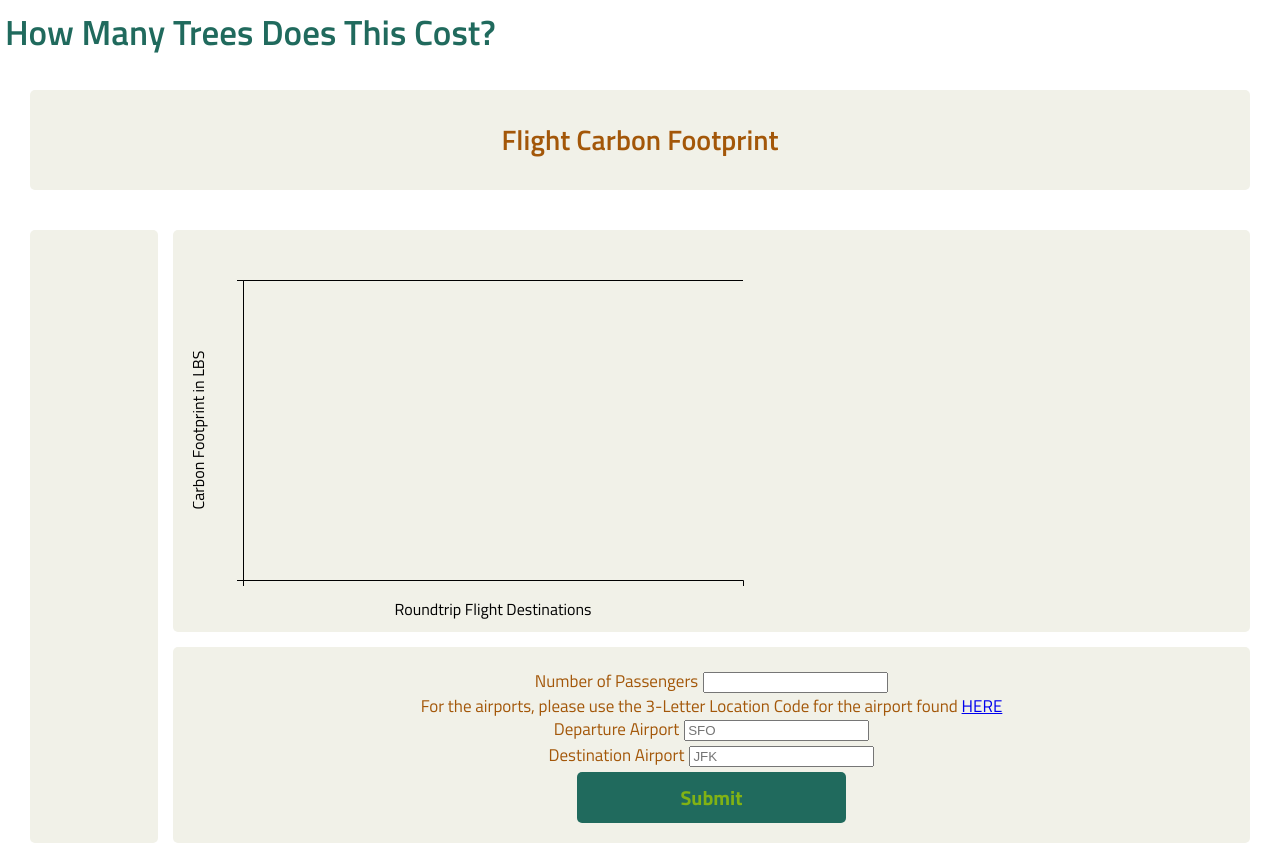
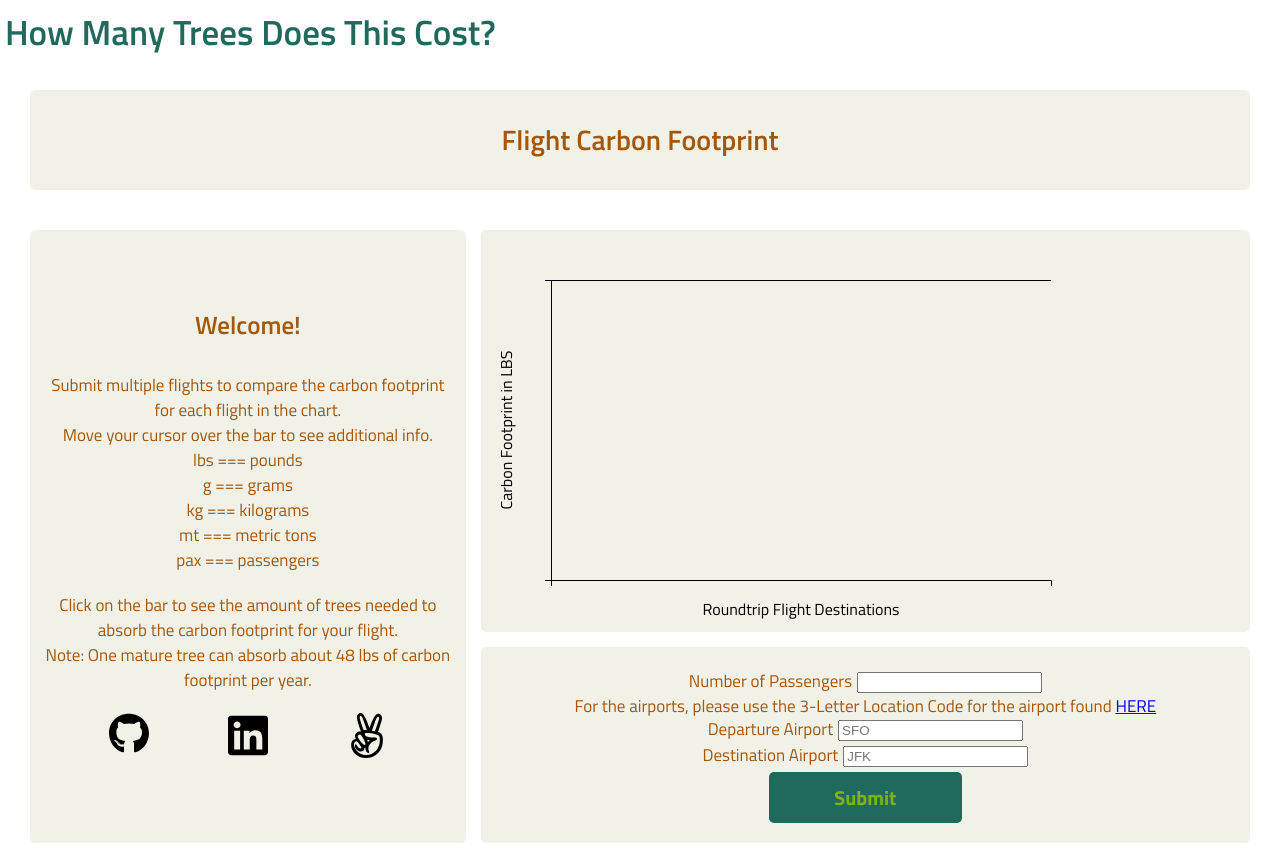
Before and after one commit to adrian-zaragoza/how-many-trees, a website built with webpack: page public/index.html in a window 1280 px wide. Built offline with nearby package versions, Linux system fonts and the light colour scheme.

Commit message:
Add contact links

```diff
--- a/app.js
+++ b/app.js
@@ -1,4 +1,5 @@
 const express = require('express')
+const favicon = require('serve-favicon');
 const app = express()
 const path = require('path')
 const fetch = require('node-fetch')
@@ -7,8 +8,10 @@ const jsonParser = bodyParser.json();
 const sslRootCAs = require('ssl-root-cas')
 sslRootCAs.inject()
 
+app.use(favicon(path.join(__dirname, 'public', 'images', 'favicon.ico')))
+//app.use('/favicon.ico', express.static('public/images/favicon.ico'));
+const PORT = process.env.PORT || 8000; // process.env accesses heroku's environment variables
 
-const PORT = process.env.PORT || 8000; // process.env accesses heroku's environment variables
 
 app.use(express.static('public'))
 
--- a/package.json
+++ b/package.json
@@ -35,6 +35,7 @@
     "node-fetch": "^2.6.1",
     "node-sass": "^5.0.0",
     "sass-loader": "^11.0.1",
+    "serve-favicon": "^2.5.0",
     "ssl-root-cas": "^1.3.1",
     "webpack": "^5.35.1",
     "webpack-cli": "^4.6.0",
--- a/public/index.html
+++ b/public/index.html
@@ -5,10 +5,12 @@
   <meta charset="utf-8">
   <title>How Many Trees Does This Cost?</title>
   <script type="text/javascript" src="./bundle.js"></script>
+  <link rel="icon" href="/public/images/favicon.ico">
   <link rel="stylesheet" href="./stylesheets/reset.css">
   <link rel="preconnect" href="https://fonts.gstatic.com">
   <link href="https://fonts.googleapis.com/css2?family=Titillium+Web:wght@200;300;400;600;700;900&display=swap" rel="stylesheet">
   <link rel="stylesheet" href="./stylesheets/categories.css">
+
 
 </head>
 
@@ -23,7 +25,46 @@
     <h2 class="category-title"></h2>
     </div>
     <div class='main-section'>
-      <aside class="nav-bar"></aside>
+      <aside class="nav-bar">
+        <h1>Welcome!</h1>
+        <p>
+          Submit multiple flights to compare the carbon footprint for each flight in the chart.
+          <br/>
+          Move your cursor over the bar to see additional info.
+          <br/>
+          lbs === pounds
+          <br/>
+          g === grams
+          <br />
+          kg === kilograms
+          <br />
+          mt === metric tons
+          <br />
+          pax === passengers
+        </p>
+        <p>
+          Click on the bar to see the amount of trees needed to absorb the carbon footprint for your flight.
+          <br />
+          Note: One mature tree can absorb about 48 lbs of carbon footprint per year.
+        </p>
+        <div class="contact">
+          <figure id="github">
+            <a href="https://github.com/adrian-zaragoza" target="_blank">
+              <img src="./images/github-brands.svg" alt="personal github">
+            </a>
+          </figure>
+          <figure id="linkedin">
+            <a href="https://www.linkedin.com/in/adrian-zaragoza/" target="_blank">
+              <img src="./images/linkedin-brands.svg" alt="personal linkedin">
+            </a>
+          </figure>
+          <figure id="angellist">
+            <a href="https://angel.co/u/adrian-zaragoza" target="_blank">
+              <img src="./images/angellist-brands.svg" alt="personal linkedin">
+            </a>
+          </figure>
+        </div>
+      </aside>
       <div class="chart-sections">
         <div id="category-chart">
         </div>
--- a/public/javascripts/index.js
+++ b/public/javascripts/index.js
@@ -31,7 +31,6 @@ const sendFlightApiRequest = (e) => {
         "distance_unit": "mi"
         })
         .then((response) => {
-            console.log(response.data.data.attributes)
             sessionStorage.setItem(`${response.data.data.attributes.legs[0].departure_airport} to ${response.data.data.attributes.legs[0].destination_airport}`, JSON.stringify(response.data.data.attributes))
             let graphParentEle = document.getElementById('category-chart')
             removeChildNodes(graphParentEle);
--- a/public/javascripts/tree_animation.js
+++ b/public/javascripts/tree_animation.js
@@ -1,6 +1,3 @@
-import { tree } from "d3-hierarchy";
-
-
 const moveTree = (tree) => {
   let start;
 
--- a/public/stylesheets/categories.css
+++ b/public/stylesheets/categories.css
@@ -55,11 +55,33 @@ header{
 }
 
 .nav-bar{
-  width: 150px;
+  font-family: 'Titillium Web', sans-serif;
+  width: auto;
   height: auto;
   background-color: #f1f1e8;
   margin-left: 30px;
   border-radius: 5px;
+  display: flex;
+  flex-direction: column;
+  justify-content: center;
+}
+
+.nav-bar p {
+  color:#a35709;
+  font-size: 17px;
+  text-align: center;
+  line-height: 25px;
+  margin-left: 15px;
+  margin-right: 15px;
+  margin-bottom: 20px;
+}
+
+.nav-bar h1{
+  text-align: center;
+  margin-bottom: 35px;
+  font-size: 25px;
+  color:#a35709;
+  font-weight: 600;
 }
 
 #category-chart{
@@ -202,3 +224,16 @@ svg{
   50% {transform: scale(4); color: #206a5d; }
   100% {transform: scale(1); color: #bfdcae; }
 }
+
+
+/* Contact Links */
+
+.contact{
+  display: flex;
+  justify-content: space-evenly;
+}
+
+#linkedin, #angellist, #github{
+  width: 40px;
+  height: auto;
+}
```
Also changed, not shown: public/images/angellist-brands.svg (added), public/images/favicon.ico (added), public/images/github-brands.svg (added), public/images/linkedin-brands.svg (added), 1 other file.
